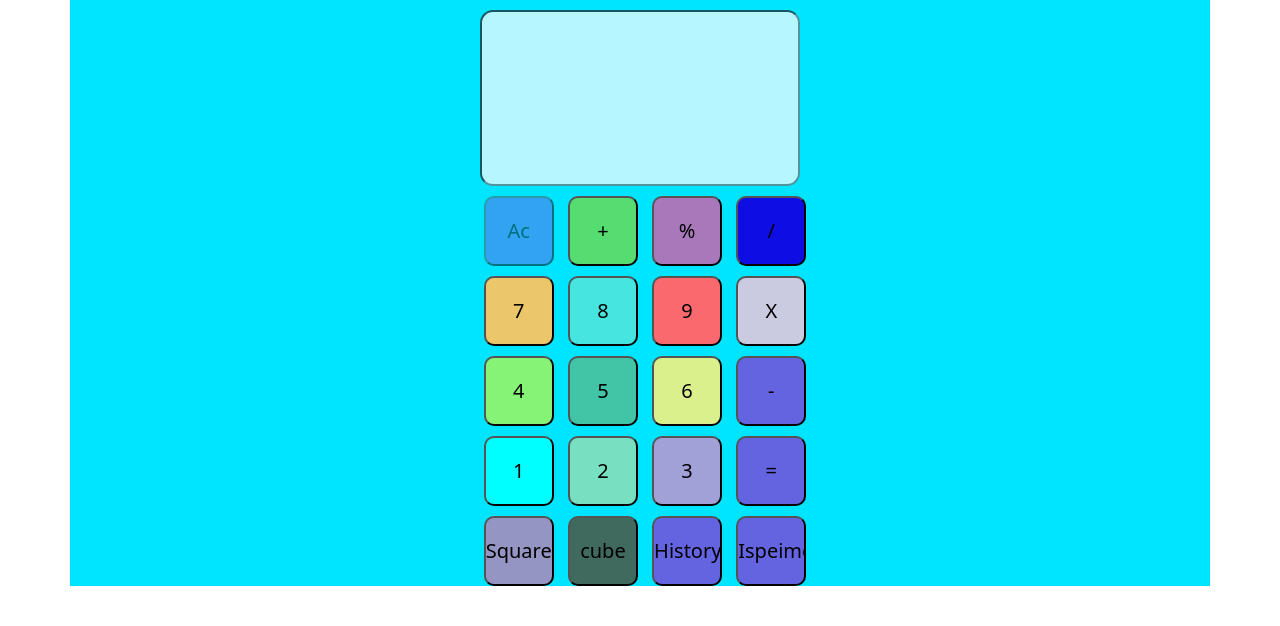
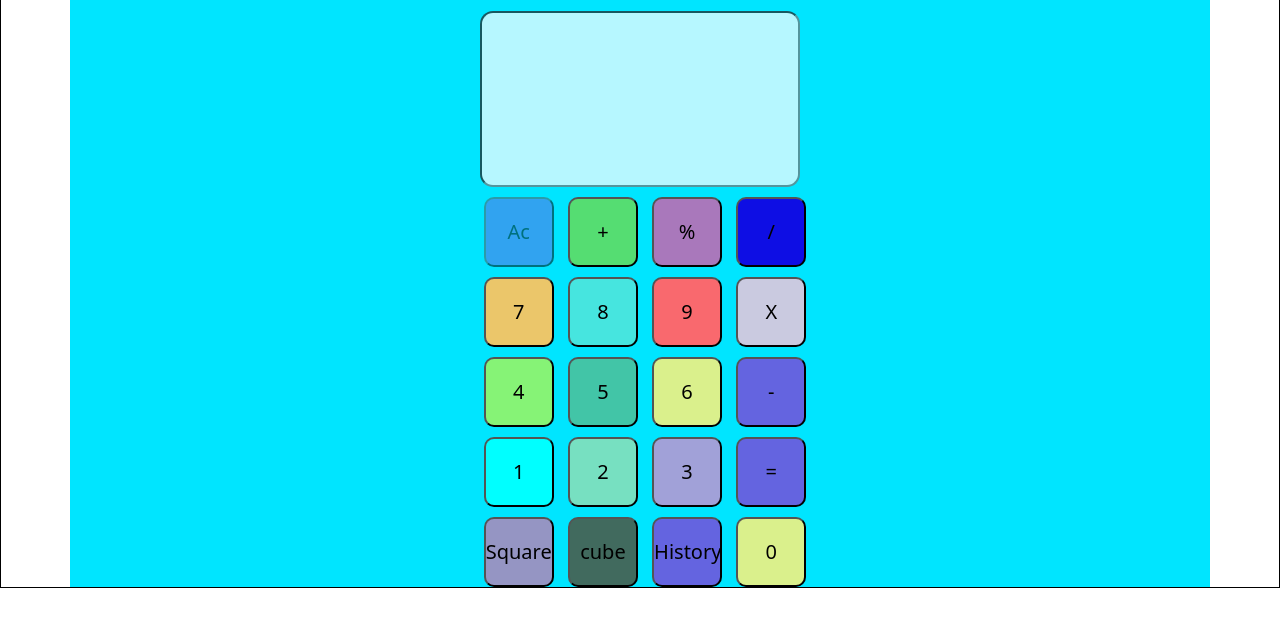
Before and after one commit to rajeevchaudhary-x/CalulatorByJavaScript, a plain HTML site: page index.html in a window 1280 px wide. Shown: the part 74-700 px from the top of the page. Drawn offline with nearby package versions, Linux system fonts and the light colour scheme.

Commit message:
Update design
Add zero button

```diff
--- a/index.html
+++ b/index.html
@@ -6,9 +6,10 @@
     <meta name="viewport" content="width=device-width, initial-scale=1.0">
     <link href="https://cdn.jsdelivr.net/npm/bootstrap@5.1.3/dist/css/bootstrap.min.css" rel="stylesheet" integrity="sha384-1BmE4kWBq78iYhFldvKuhfTAU6auU8tT94WrHftjDbrCEXSU1oBoqyl2QvZ6jIW3" crossorigin="anonymous">
     <link rel="stylesheet" href="css/style.css">
-    <title>Calculator</title>
+    <title>Document</title>
+
 </head>
-<body id="sets">
+<body id="sets" style="border: 1px solid black;">
     <div class="container" style="background-color: #00e5ff;">
         <h1 class="text-center">Sadhran calculator</h1>
 
@@ -62,7 +63,8 @@
         <input class="All" type="button" style="background-color: rgb(149, 149, 195);" value="Square" onclick="cont.ans.value+='**'">
         <input class="All" type="button" style="background-color: rgb(65, 106, 94);" value="cube" onclick="Cub()">
         <input class="All" type="button" style="background-color: rgb(100 100 224);" onclick="his()" value="History">
-        <input class="All" type="button" id="ooo" onclick="isPrime()" style="background-color: rgb(100 100 224);" onclick="his()" value="Ispeime?">
+        <input class="All" type="button" style="background-color: rgb(218 240 140);" value="0" onclick="cont.ans.value+='0'">
+
             </div>
 
         </div>
@@ -88,7 +90,7 @@ function his(){
     let sa= localStorage.setItem("text",tar)
     arr.push(sa);
     JSON.stringify(arr);
-
+    console.log(arr);
     document.getElementById('i').value=localStorage.getItem(arr);
 
 }
```
